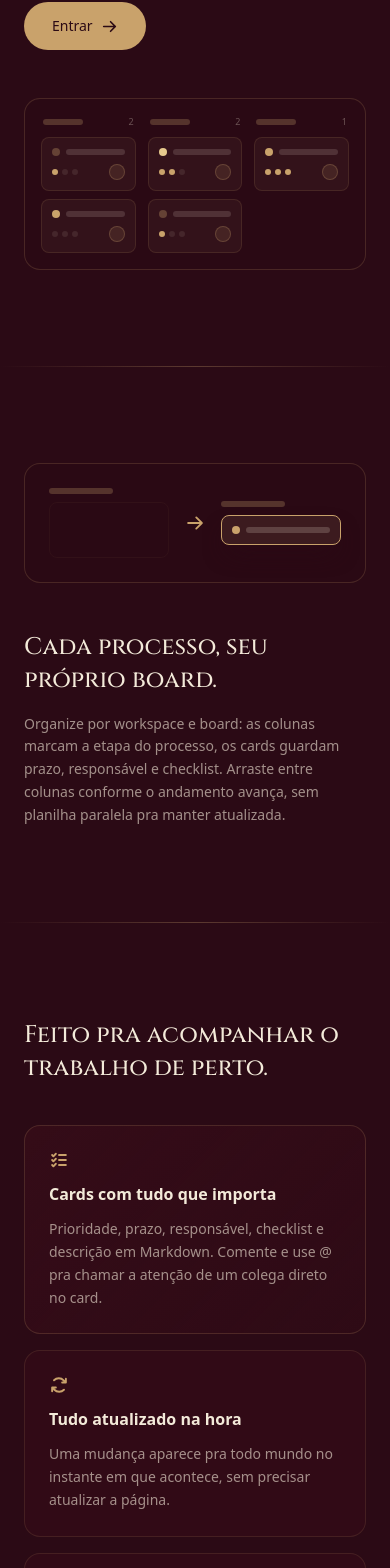
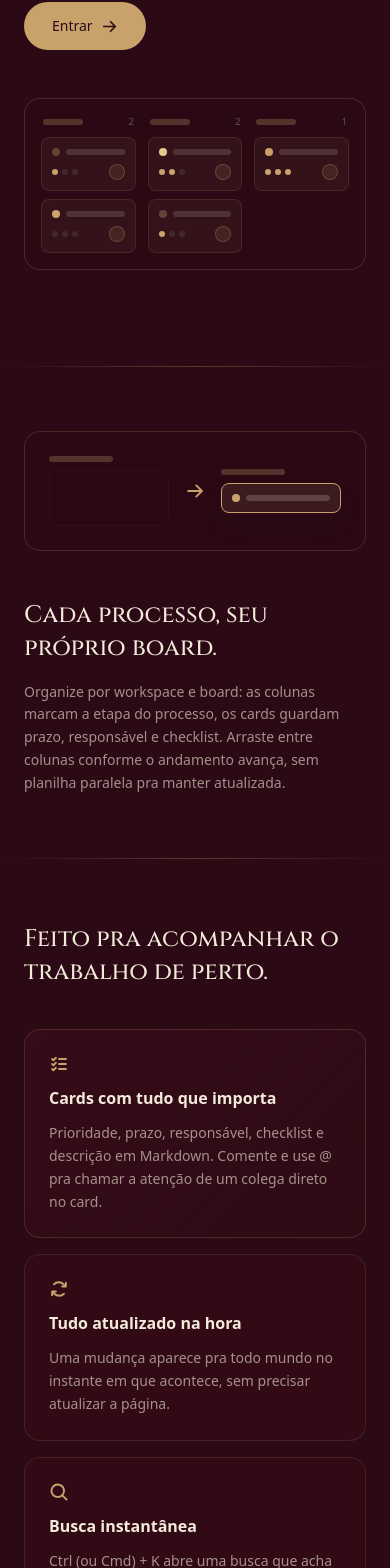
Before and after one commit to Thur2312/Revollution-Organization, a Next.js app: page / in a window 390 px wide. Shown: the part 408-1976 px from the top of the page. Built offline with nearby package versions, Linux system fonts and the light colour scheme.

Commit message:
Tighten mobile section spacing on landing page

```diff
--- a/src/app/page.tsx
+++ b/src/app/page.tsx
@@ -201,7 +201,7 @@ export default function Home() {
 
       <Seam />
 
-      <section className="mx-auto grid max-w-6xl items-center gap-12 px-6 py-24 md:grid-cols-[1fr_1.1fr]">
+      <section className="mx-auto grid max-w-6xl items-center gap-12 px-6 py-16 md:py-24 md:grid-cols-[1fr_1.1fr]">
         <Reveal>
           <DragCue />
         </Reveal>
@@ -222,7 +222,7 @@ export default function Home() {
 
       <Seam />
 
-      <section className="mx-auto max-w-6xl px-6 py-24">
+      <section className="mx-auto max-w-6xl px-6 py-16 md:py-24">
         <Reveal>
           <h2
             className="max-w-md font-[family-name:var(--font-display)] text-2xl font-medium leading-snug md:text-3xl"
@@ -257,7 +257,7 @@ export default function Home() {
 
       <Seam />
 
-      <section className="mx-auto max-w-6xl px-6 py-24">
+      <section className="mx-auto max-w-6xl px-6 py-16 md:py-24">
         <Reveal>
           <h2
             className="max-w-lg font-[family-name:var(--font-display)] text-2xl font-medium leading-snug md:text-3xl"
```
